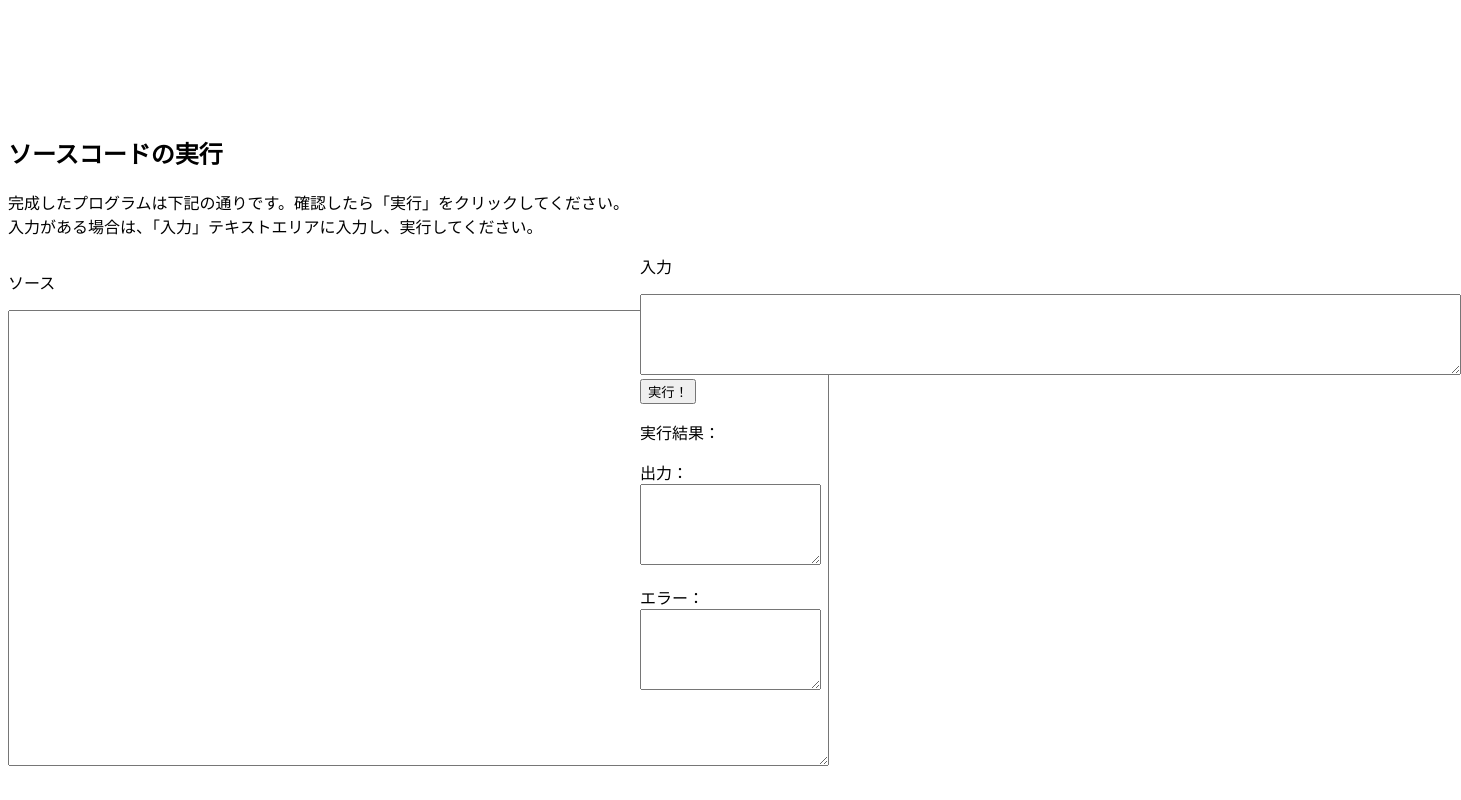
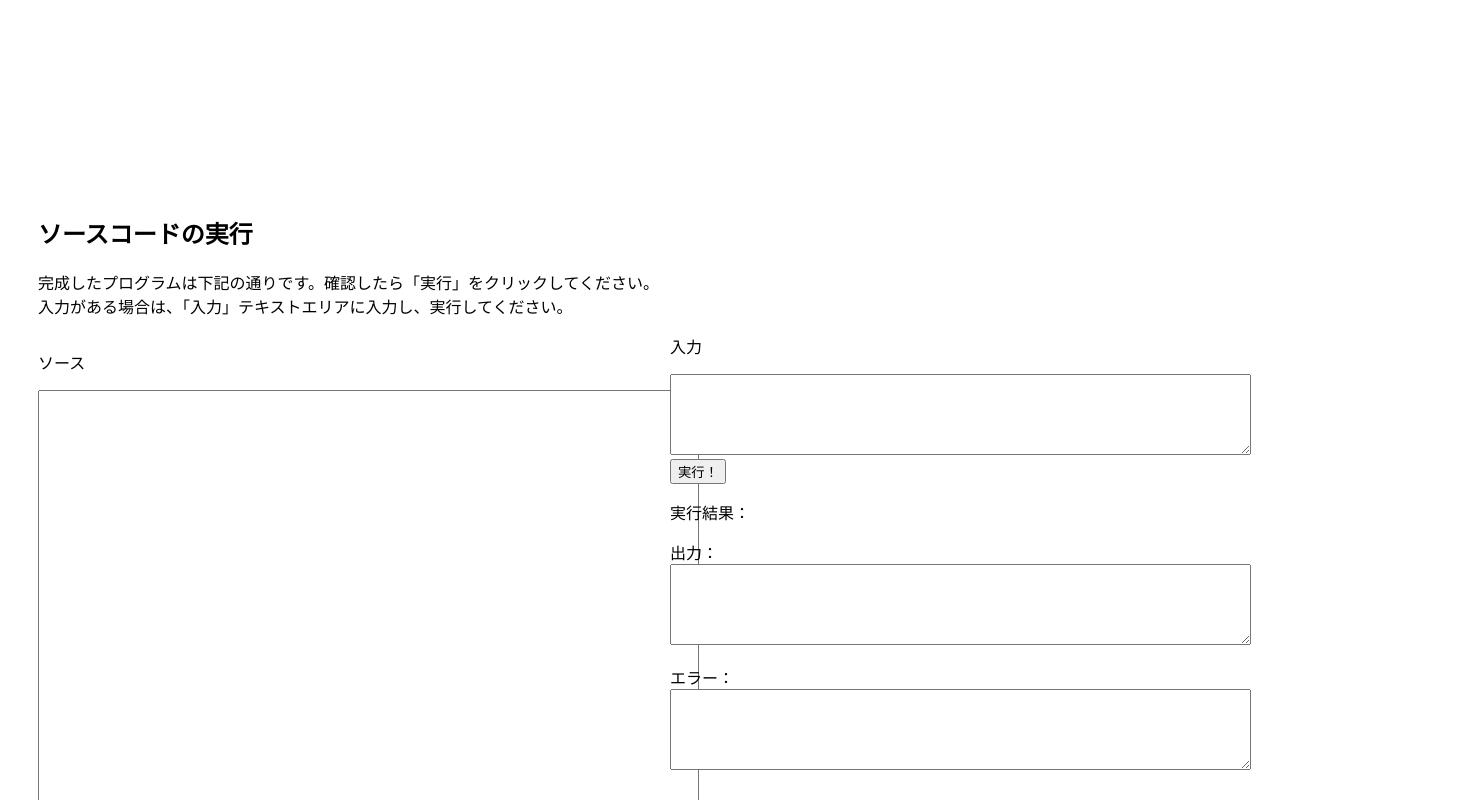
Before and after one commit to KHashimoto3/PLS_FRONT, a Vue app in the folder teikei_proto/: page / in a window 1280 px wide. Shown: the part 960-1760 px from the top of the page, 1461 px wide, since content can reach past the window. Before the commit the page ends 1730 px from the top, so only its background shows below. Built offline with nearby package versions, Linux system fonts and the light colour scheme.

Commit message:
テキストエリアのサイズを調整

```diff
--- a/teikei_proto/src/components/CodeRun.vue
+++ b/teikei_proto/src/components/CodeRun.vue
@@ -7,22 +7,22 @@
     </p>
     <div class="source">
       <p>ソース</p>
-      <textarea cols="100" rows="30" v-model="code"> </textarea><br />
+      <textarea cols="80" rows="30" v-model="code"> </textarea><br />
     </div>
     <div class="input_output">
       <p>入力</p>
-      <textarea cols="100" rows="5" v-model="input"> </textarea><br />
+      <textarea cols="70" rows="5" v-model="input"> </textarea><br />
 
       <button @click="run">実行！</button>
       <p>実行結果：</p>
       <p>
         出力：<br />
-        <textarea class="100" rows="5" v-model="output_txt"></textarea><br />
+        <textarea cols="70" rows="5" v-model="output_txt"></textarea><br />
       </p>
 
       <p>
         エラー：<br />
-        <textarea class="100" rows="5" v-model="err_txt"></textarea><br />
+        <textarea cols="70" rows="5" v-model="err_txt"></textarea><br />
       </p>
     </div>
   </div>
@@ -107,6 +107,11 @@ export default {
 </script>
 
 <style>
+div.run_area {
+  width: 100%;
+  height: auto;
+  margin: 100px 30px;
+}
 div.source {
   width: 50%;
   height: auto;
```
